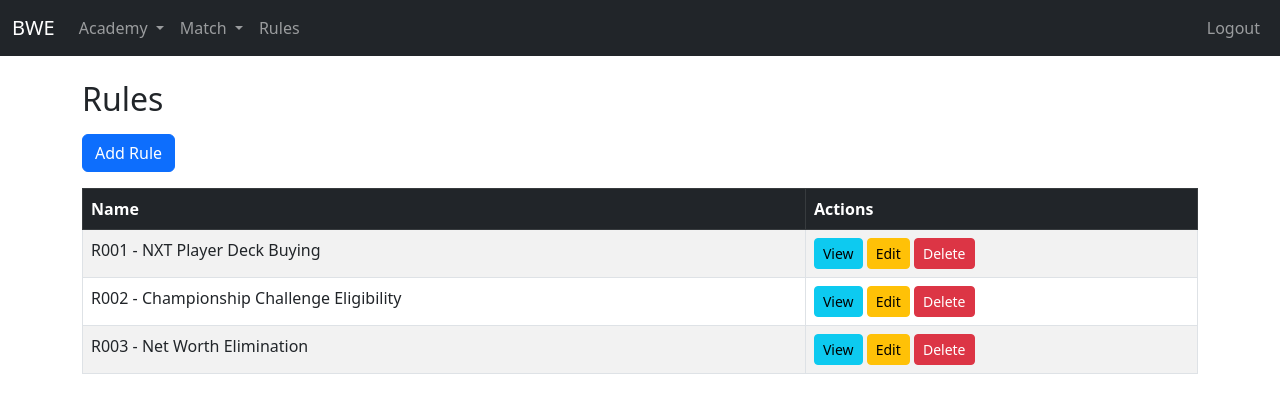
After one commit to bhadrinath95/wrestling, a Django app: page /academy/rule/ in a window 1280 px wide. The commit adds this page. Shown: the top 413 px of the page. Run offline with Django 5.2, Linux system fonts and the light colour scheme; a user stored in the database is signed in; data comes from the database, SQL or seed files in the repository; both versions use the stored data as it was after the commit; some libraries are stand-ins or nearby versions.

Commit message:
third commit

```diff
--- a/academy/models.py
+++ b/academy/models.py
@@ -84,3 +84,11 @@ class Championship(models.Model):
 
     def __str__(self):
         return self.name
+
+class Rule(models.Model):
+    name = models.CharField(max_length=200)
+    content = models.TextField()
+    timestamp = models.DateTimeField(auto_now=False, auto_now_add=True)
+
+    def __str__(self):
+        return self.name
--- a/academy/urls.py
+++ b/academy/urls.py
@@ -24,4 +24,10 @@ urlpatterns = [
     path('championship/<int:pk>/edit/', views.championship_update, name='championship-update'),
     path('championship/<int:pk>/delete/', views.championship_delete, name='championship-delete'),
 
+    # Rules
+    path('rule/', views.rule_list, name='rule-list'),
+    path('rule/create/', views.rule_create, name='rule-create'),
+    path('rule/<int:pk>/view/', views.rule_view, name='rule-view'),
+    path('rule/<int:pk>/edit/', views.rule_update, name='rule-update'),
+    path('rule/<int:pk>/delete/', views.rule_delete, name='rule-delete'),
 ]
--- a/academy/views.py
+++ b/academy/views.py
@@ -1,6 +1,6 @@
 from django.shortcuts import render, get_object_or_404, redirect
-from .models import Band, Player, Championship
-from .forms import BandForm, PlayerForm, ChampionshipForm, PlayerFilterForm
+from .models import Band, Player, Championship, Rule
+from .forms import BandForm, PlayerForm, ChampionshipForm, PlayerFilterForm, RuleForm
 from django.urls import reverse
 from django.contrib.auth.decorators import login_required
 
@@ -196,3 +196,53 @@ def championship_delete(request, pk):
         "partials/confirm_delete.html",
         {"instance": instance, "reverse_url": reverse("championship-list"), "delete_view_name": "championship-delete"},
     )
+
+@login_required
+def rule_list(request):
+    rules = Rule.objects.all().order_by('timestamp')
+    return render(request, 'academy/rules/rule_list.html', {'rules': rules})
+
+@login_required
+def rule_create(request):
+    form_name = "Create Rule"
+    if request.method == "POST":
+        form = RuleForm(request.POST)
+        if form.is_valid():
+            form.save()
+            return redirect('rule-list')
+    else:
+        form = RuleForm()
+    return render(request, 'form.html', {'form': form, "form_name": form_name, 'list_url': reverse('rule-list'), })
+
+@login_required
+def rule_update(request, pk):
+    form_name = "Update Rule"
+    band = get_object_or_404(Rule, pk=pk)
+    if request.method == "POST":
+        form = RuleForm(request.POST, instance=band)
+        if form.is_valid():
+            form.save()
+            return redirect('rule-list')
+    else:
+        form = RuleForm(instance=band)
+    return render(request, 'form.html', {'form': form, "form_name": form_name, 'list_url': reverse('rule-list'), })
+
+@login_required
+def rule_delete(request, pk):
+    instance = get_object_or_404(Rule, pk=pk)
+    if request.method == "POST":
+        instance.delete()
+        if request.htmx:
+            rules = Rule.objects.all().order_by("timestamp")
+            return render(request, "academy/rules/partials/table_body.html", {"rules": rules})
+
+    return render(
+        request,
+        "partials/confirm_delete.html",
+        {"instance": instance, "reverse_url": reverse("rule-list"), "delete_view_name": "rule-delete"},
+    )
+
+@login_required
+def rule_view(request, pk):
+    instance = get_object_or_404(Rule, pk=pk)
+    return render(request, 'academy/view.html', {'instance': instance})
--- a/match/urls.py
+++ b/match/urls.py
@@ -7,6 +7,7 @@ urlpatterns = [
     path('tournament/<int:pk>/', views.tournament_detail, name='tournament_detail'),
     path('tournament/create/', views.tournament_create, name='tournament_create'),
     path('tournament/create/league/<int:pk>', views.tournament_create_league, name='tournament_create_league'),
+    path('tournament/create/match/<int:pk>', views.tournament_match_setup, name='tournament_match_setup'),
     path('tournament/<int:pk>/update/', views.tournament_update, name='tournament_update'),
     path('tournament/<int:pk>/delete/', views.tournament_delete, name='tournament_delete'),
 
--- a/templates/academy/championship/championship_list.html
+++ b/templates/academy/championship/championship_list.html
@@ -11,8 +11,9 @@
       <th>Championship Name</th>
       <th>Player</th>
       <th>Bands</th>
+      <th>Duration</th>
+      <th>Hike</th>
       <th>Actions</th>
-      <th>Hike</th>
     </tr>
   </thead>
   <tbody id="table-body">
--- a/templates/academy/championship/partials/table_body.html
+++ b/templates/academy/championship/partials/table_body.html
@@ -3,6 +3,7 @@
       <td>{{ championship.name }}</td>
       <td>{{ championship.player.name }}</td>
       <td>{{ championship.player.band }}</td>
+      <td>{{ championship.updated_on|timesince }}</td>
       <td>{{ championship.hike }}</td>
       <td>
         <a href="{% url 'championship-view' championship.id %}" class="btn btn-info btn-sm">View</a>
--- /dev/null
+++ b/templates/academy/rules/partials/table_body.html
@@ -0,0 +1,15 @@
+{% for rule in rules %}
+<tr>
+  <td>R{{ rule.id|stringformat:"03d" }} - {{ rule.name }}</td>
+  <td>
+    <a href="{% url 'rule-view' rule.id %}" class="btn btn-info btn-sm">View</a>
+    <a href="{% url 'rule-update' rule.id %}" class="btn btn-warning btn-sm">Edit</a>
+    <a class="btn btn-danger btn-sm"
+        hx-get="{% url 'rule-delete' rule.id %}"
+        hx-target="#dialog"
+        hx-swap="innerHTML">
+    Delete
+    </a>
+  </td>
+</tr>
+{% endfor %}
--- /dev/null
+++ b/templates/academy/rules/rule_list.html
@@ -0,0 +1,20 @@
+{% extends 'base.html' %}
+{% block title %}Rules{% endblock %}
+{% block content %}
+<h2 class="mb-3">Rules</h2>
+<a href="{% url 'rule-create' %}" class="btn btn-primary mb-3">Add Rule</a>
+<div class="table-responsive">
+<div id="dialog"></div>
+<table class="table table-bordered table-striped">
+  <thead class="table-dark">
+    <tr>
+      <th>Name</th>
+      <th>Actions</th>
+    </tr>
+  </thead>
+  <tbody id="table-body">
+    {% include "academy/rules/partials/table_body.html" %}
+  </tbody>
+</table>
+</div>
+{% endblock %}
--- a/templates/academy/view.html
+++ b/templates/academy/view.html
@@ -79,6 +79,11 @@ img {
                     <p><strong>Player Count:</strong> {{ instance.player_count }}</p>
                 {% endif %}
 
+                {% if instance.content %}
+                    <p><strong>Description:</strong> {{ instance.content|linebreaks }}</p>
+                {% endif %}
+
+
                 </p>
             </div>
         </div>
--- a/templates/matches/tournament/partials/table_body.html
+++ b/templates/matches/tournament/partials/table_body.html
@@ -6,6 +6,8 @@
         {% if not match.winner %}
             <a href="{% url 'tournament_update' tournament.pk %}" class="btn btn-warning btn-sm">Edit</a>
             <a href="{% url 'tournament_create_league' tournament.pk %}" class="btn btn btn-success btn-sm">Create League</a>
+            <a href="{% url 'tournament_match_setup' tournament.pk %}" class="btn btn btn-info btn-sm">Custom Setup</a>
+
             <a class="btn btn-danger btn-sm"
                 hx-get="{% url 'tournament_delete' tournament.pk %}"
                 hx-target="#dialog"
--- a/templates/navbar.html
+++ b/templates/navbar.html
@@ -33,6 +33,12 @@
           </ul>
         </li>
       </ul>
+
+      <ul class="navbar-nav">
+        <li class="nav-item">
+          <a class="nav-link" href="{% url 'rule-list' %}">Rules</a>
+        </li>
+      </ul>
     </div>
     {% endif %}
 
```
Also changed, not shown: academy/forms.py (+6 -1 lines), match/forms.py (+32 -0 lines), match/views.py (+45 -2 lines), templates/matches/tournament/tournament_match_setup_form.html (added, +43 -0 lines), academy/migrations/0016_rule.py (added), db.sqlite3.
